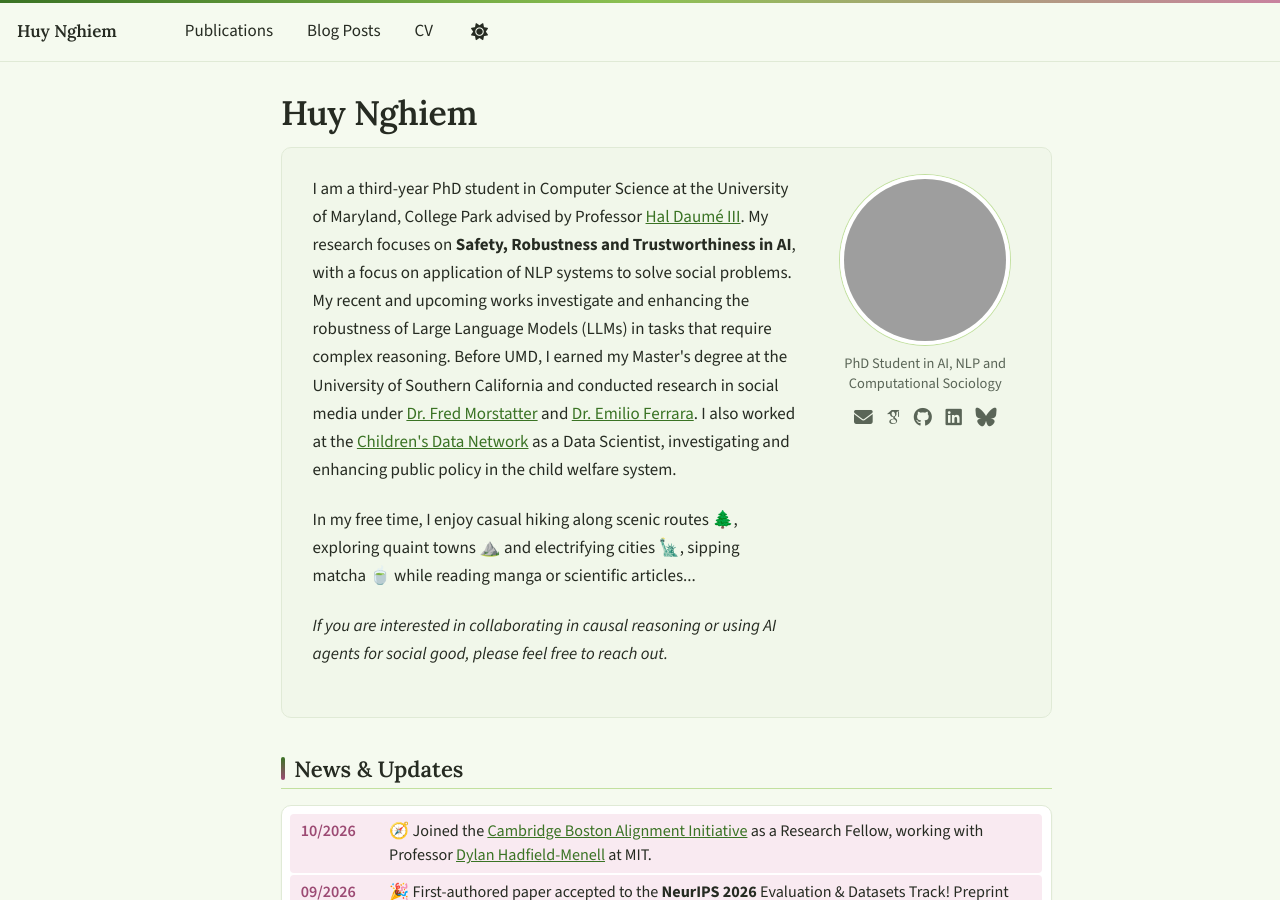
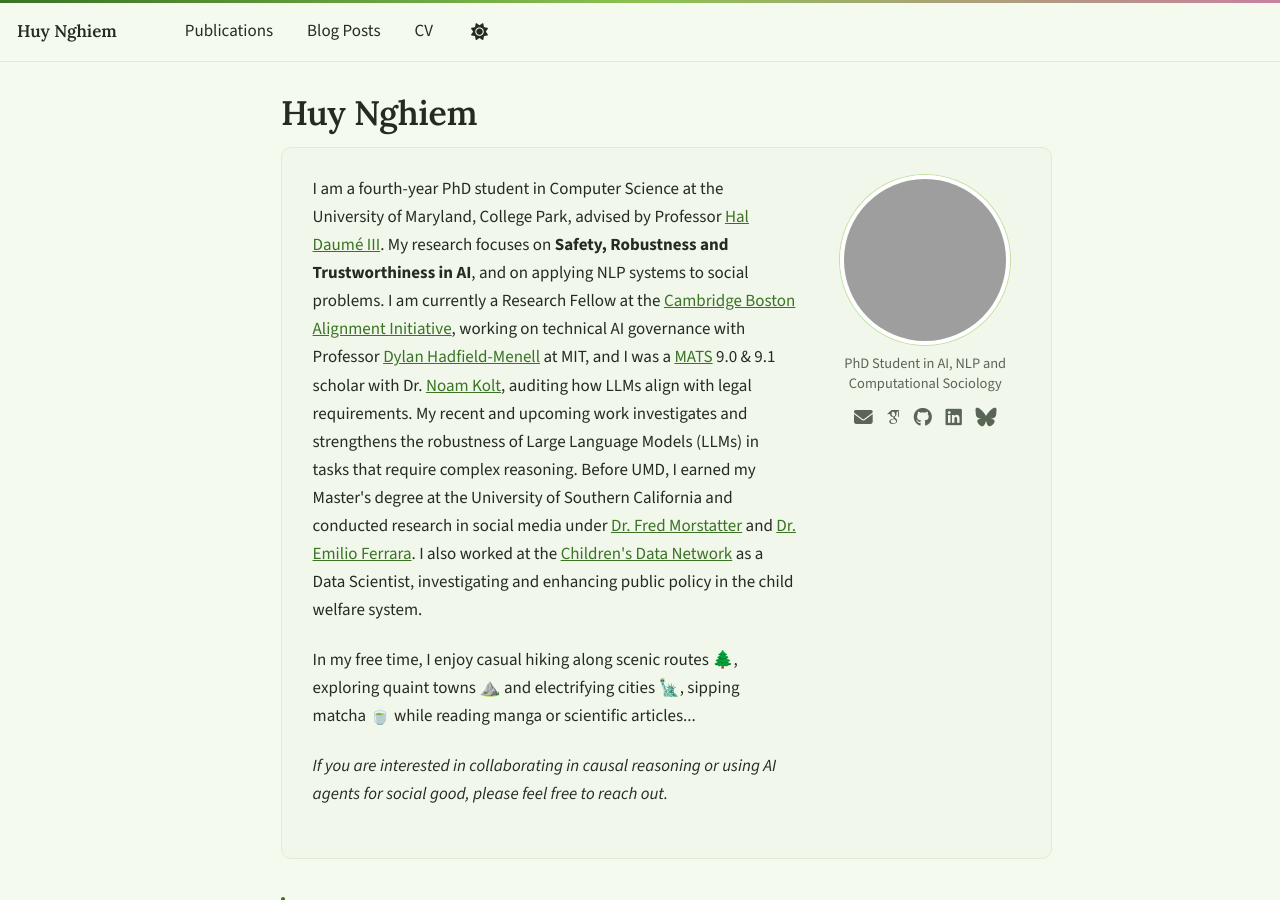
Before and after one commit to hnghiem-nlp/hnghiem-nlp.github.io, a Jekyll site: the page built from _pages/about.md, in a window 1280 px wide and 900 px high. Built offline with Jekyll 4.4.1, drawn with Linux system fonts in a browser that asks for light colours; some web fonts are replaced; a script that is not in the unit is left out; grey boxes are pictures that could not be loaded.

Commit message:
Mention CBAI and MATS fellowships in homepage intro
Also correct the PhD year and fix grammar in the opening paragraph.

Co-Authored-By: Claude Opus 5 (1M context) <noreply@anthropic.com>

```diff
--- a/_pages/about.md
+++ b/_pages/about.md
@@ -20,7 +20,7 @@ redirect_from:
     </div>
   </div>
   <div class="about-text">
-    <p>I am a third-year PhD student in Computer Science at the University of Maryland, College Park advised by Professor <a href="https://users.umiacs.umd.edu/~hal3/">Hal Daumé III</a>. My research focuses on <b>Safety, Robustness and Trustworthiness in AI</b>, with a focus on application of NLP systems to solve social problems. My recent and upcoming works investigate and enhancing the robustness of Large Language Models (LLMs) in tasks that require complex reasoning. Before UMD, I earned my Master's degree at the University of Southern California and conducted research in social media under <a href="https://fredzilla.github.io/">Dr. Fred Morstatter</a> and <a href="http://www.emilio.ferrara.name/">Dr. Emilio Ferrara</a>. I also worked at the <a href="https://datanetwork.org/">Children's Data Network</a> as a Data Scientist, investigating and enhancing public policy in the child welfare system.</p>
+    <p>I am a fourth-year PhD student in Computer Science at the University of Maryland, College Park, advised by Professor <a href="https://users.umiacs.umd.edu/~hal3/">Hal Daumé III</a>. My research focuses on <b>Safety, Robustness and Trustworthiness in AI</b>, and on applying NLP systems to social problems. I am currently a Research Fellow at the <a href="https://www.cbai.ai/">Cambridge Boston Alignment Initiative</a>, working on technical AI governance with Professor <a href="https://people.csail.mit.edu/dhm/">Dylan Hadfield-Menell</a> at MIT, and I was a <a href="https://www.matsprogram.org/">MATS</a> 9.0 &amp; 9.1 scholar with Dr. <a href="https://www.noamkolt.com/">Noam Kolt</a>, auditing how LLMs align with legal requirements. My recent and upcoming work investigates and strengthens the robustness of Large Language Models (LLMs) in tasks that require complex reasoning. Before UMD, I earned my Master's degree at the University of Southern California and conducted research in social media under <a href="https://fredzilla.github.io/">Dr. Fred Morstatter</a> and <a href="http://www.emilio.ferrara.name/">Dr. Emilio Ferrara</a>. I also worked at the <a href="https://datanetwork.org/">Children's Data Network</a> as a Data Scientist, investigating and enhancing public policy in the child welfare system.</p>
     <p>In my free time, I enjoy casual hiking along scenic routes 🌲, exploring quaint towns ⛰️ and electrifying cities 🗽, sipping matcha 🍵 while reading manga or scientific articles...</p>
     <p><em>If you are interested in collaborating in causal reasoning or using AI agents for social good, please feel free to reach out.</em></p>
   </div>
```
